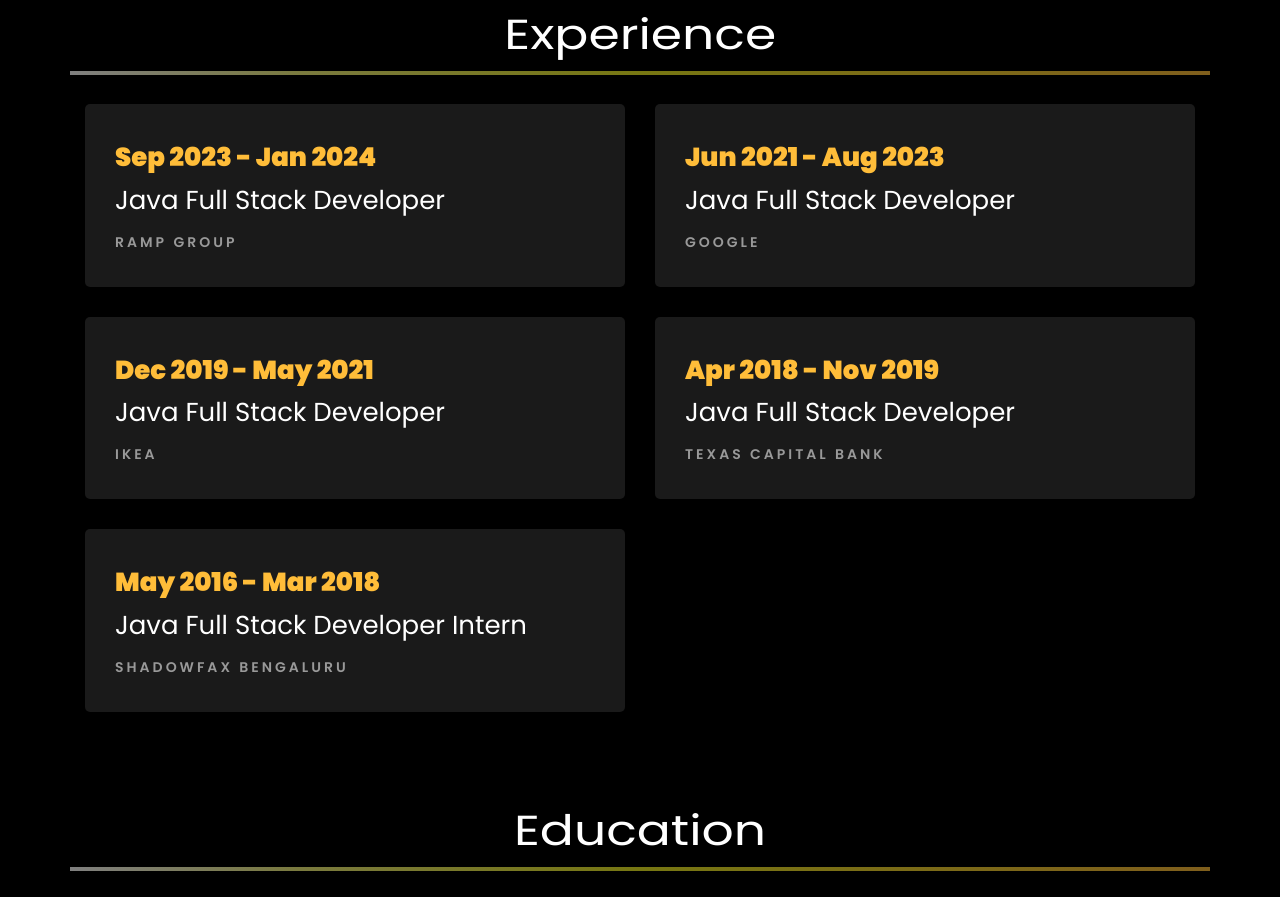
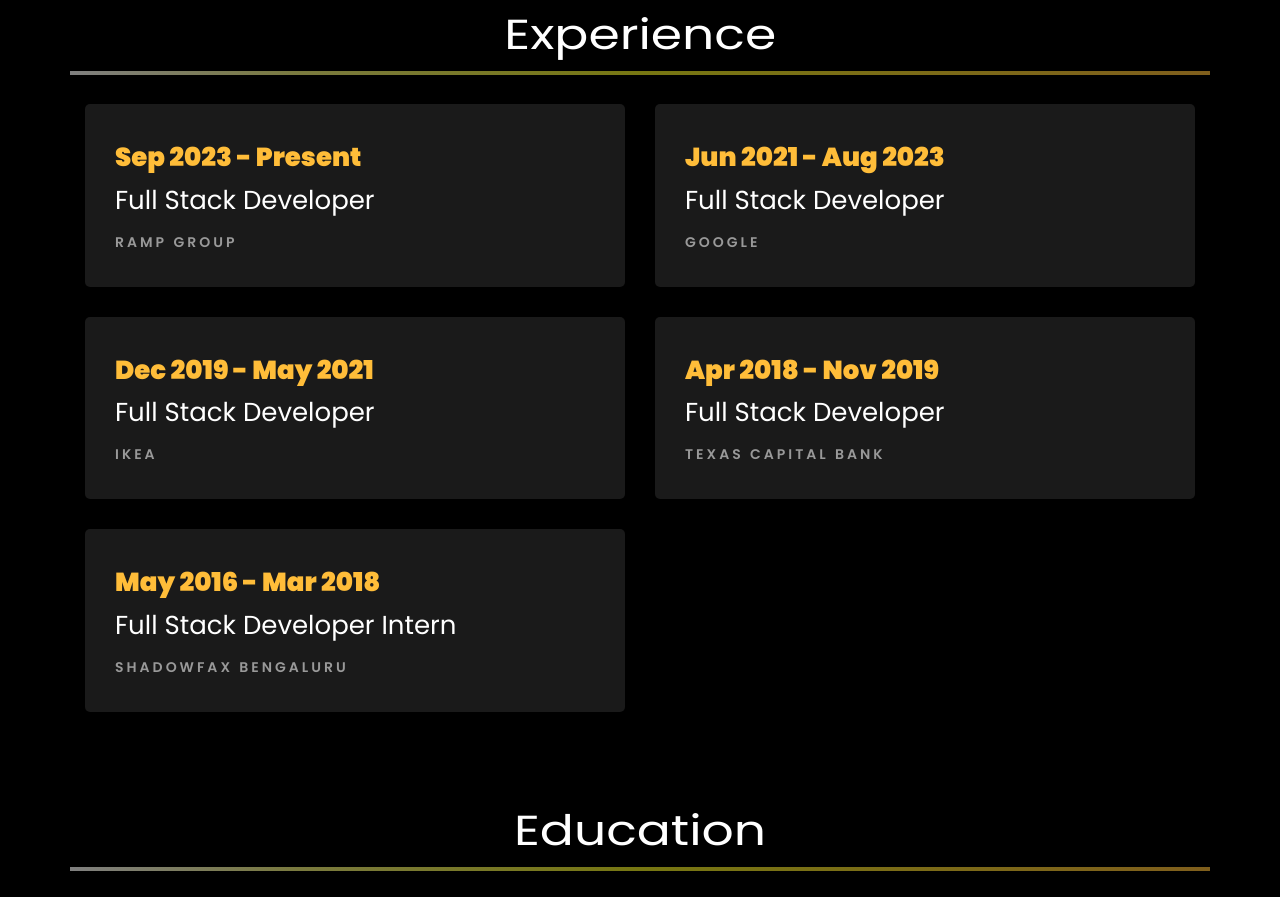
Before and after one commit to ganeshggkg/ganeshgampaportfolio, a plain HTML site: page index.html in a window 1280 px wide. Shown: the part 2088-2985 px from the top of the page. Drawn offline with Linux system fonts and the light colour scheme; files whose address does not match are found by name.

Commit message:
Update index.html

```diff
--- a/index.html
+++ b/index.html
@@ -325,8 +325,8 @@
 		<div class="row">
 				<div class="col-md-6">
 					<div class="resume-wrap ftco-animate">
-						<span class="date">Sep 2023 - Jan 2024</span>
-						<h2>Java Full Stack Developer</h2>
+						<span class="date">Sep 2023 - Present</span>
+						<h2> Full Stack Developer</h2>
 						<span class="position">Ramp Group</span>
 					</div>
 
@@ -335,7 +335,7 @@
 				<div class="col-md-6">
 					<div class="resume-wrap ftco-animate">
 						<span class="date">Jun 2021 - Aug 2023</span>
-						<h2>Java Full Stack Developer</h2>
+						<h2> Full Stack Developer</h2>
 						<span class="position">Google </span>
 					</div>
 
@@ -344,7 +344,7 @@
 				<div class="col-md-6">
 					<div class="resume-wrap ftco-animate">
 						<span class="date">Dec 2019 - May 2021</span>
-						<h2>Java Full Stack Developer</h2>
+						<h2> Full Stack Developer</h2>
 						<span class="position">Ikea </span>
 					</div>
 
@@ -353,7 +353,7 @@
 				<div class="col-md-6">
 					<div class="resume-wrap ftco-animate">
 						<span class="date">Apr 2018 - Nov 2019</span>
-						<h2>Java Full Stack Developer</h2>
+						<h2> Full Stack Developer</h2>
 						<span class="position">Texas Capital Bank</span>
 					</div>
 
@@ -362,7 +362,7 @@
 				<div class="col-md-6">
 					<div class="resume-wrap ftco-animate">
 						<span class="date">May 2016 - Mar 2018</span>
-						<h2>Java Full Stack Developer Intern</h2>
+						<h2> Full Stack Developer Intern</h2>
 						<span class="position">Shadowfax Bengaluru</span>
 					</div>
 
```
